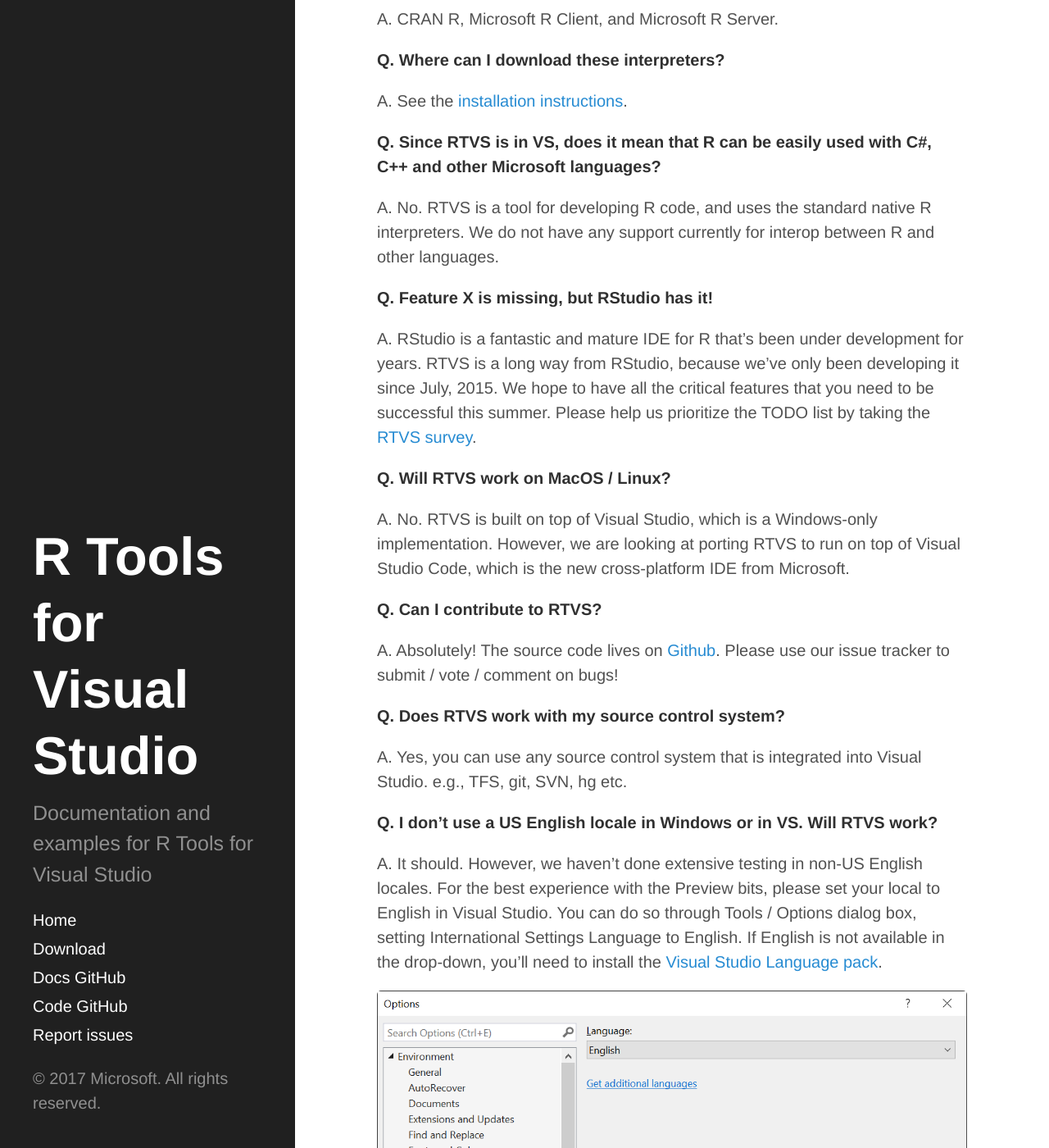
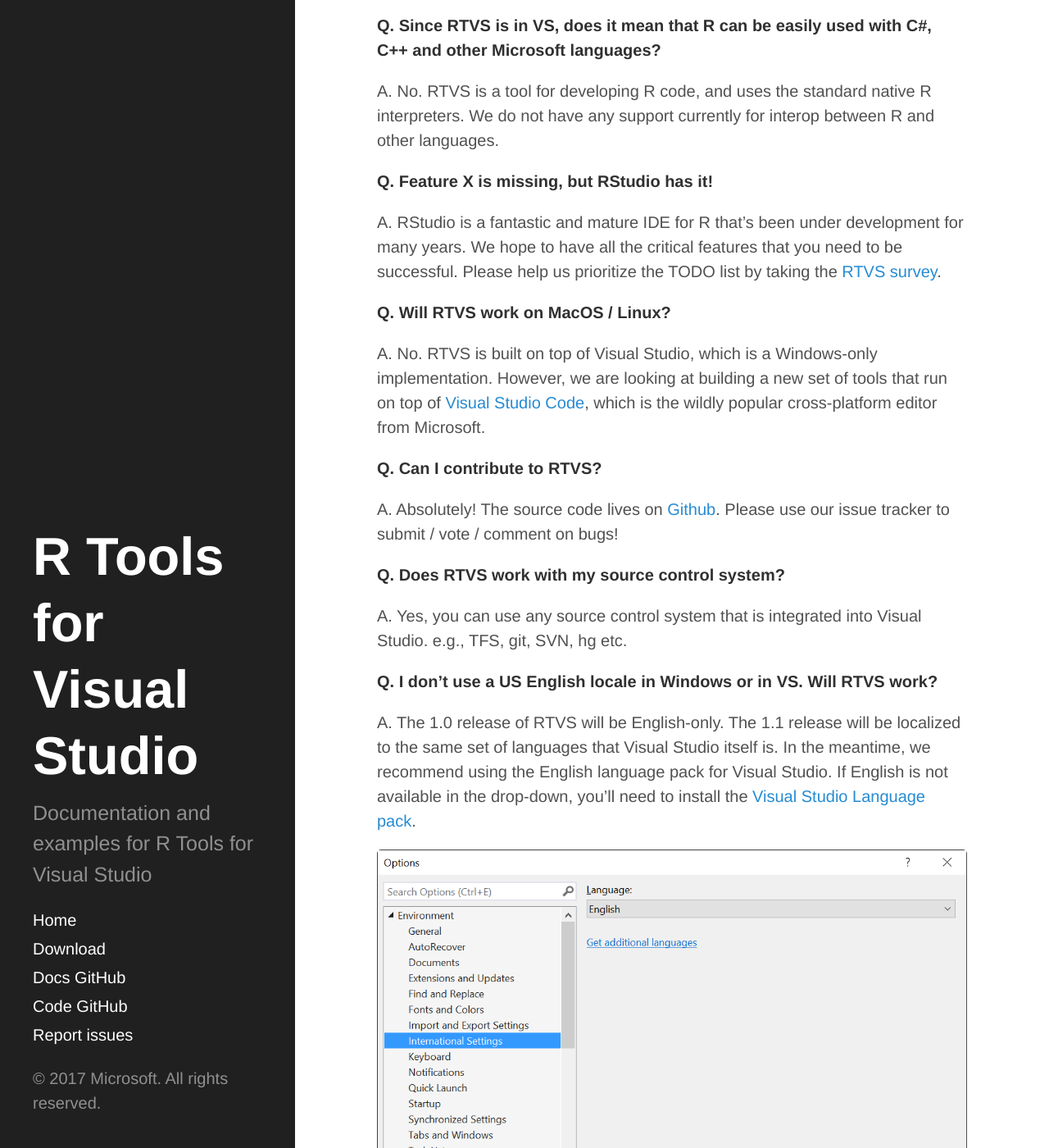
Before and after one commit to microsoft/RTVS-docs, a Jekyll site: the page built from index.md, in a window 1280 px wide and 1400 px high, scrolled down 4422 px. Shown: the whole window at 82% size. Built offline with Jekyll 4.4.1, drawn with Linux system fonts in a browser that asks for light colours; our own code applies the rules of GitHub Pages for plain Markdown files; some of the changed text lies outside the part shown.

Commit message:
Updating main docs landing page with new screenshot and updated text

```diff
--- a/index.md
+++ b/index.md
@@ -8,15 +8,11 @@
 
 ## About this release
 
-**THANK YOU** for trying out R Tools for Visual Studio (RTVS)! We welcome
-your feedback and comments; we're actively monitoring our [Github issue
-tracker](https://github.com/microsoft/RTVS/issues) and triage new incoming
-issues every Friday.
+This is our final release on the road to 1.0! Please try this release in all of
+your data science scenarios and [send us your
+feedback](https://github.com/Microsoft/RTVS/issues).
 
-Of course, we remind you that this release is meant for evaluation purposes only
-and not for production use.
-
-If you **already** have VS2015 with Update 3 (or higher) installed and R
+If you **already** have Visual Studio 2015 with Update 3 (or higher) and R
 installed, you can download RTVS from the link below - but we highly recommend
 following the [Installation guide](installation.html):
 
@@ -24,15 +20,14 @@
 
 ## Key features in Version 1.0
 
-RTVS 1.0 adds
+The key new feature in RTVS 1.0 is our [Remote Execution](remote-execution.html)
+feature. You can [configure a secure server](setup-remote.html) that your data
+scientists can share. This server lets you:
 
-## Key features from earlier Preview Releases
-
-For an overview of what is new in 0.4, please see [our What's New in 0.4
-page](new_for_04.html).
-
-If you want to see what we added in 0.3, please see [our What's New in 0.3
-page](new_for_03.html).
+* Make more powerful computing resources (CPU, GPU, memory) available to your
+  data scientsts.
+* Lock down sensitive data to a secure, IT-managed server. Data scientists must
+  bring their code to the data, not the other way around.
 
 ### Table of contents for the documentation
 
@@ -104,17 +99,12 @@
 
 ## FAQ
 
-**Q. Should I use RTVS in production?**
-
-A. No. This is a public preview. As such, there are bugs and missing features
-which will be addressed in the next few months. This release is only recommended
-for evaluation purposes and usage in production is strongly advised against.
-
 **Q. Is RTVS going to be free?**
 
-A. Yes! RTVS when combined with free Visual Studio Community Edition is a complete
-and perpetually free IDE. Please make sure that you [read the software license terms
-to see if you qualify for using the free edition of Visual Studio Community Edition](https://www.visualstudio.com/support/legal/mt171547).
+A. Yes! RTVS when combined with free Visual Studio Community Edition is a
+complete and perpetually free IDE. Please make sure that you [read the software
+license terms to see if you qualify for using the free edition of Visual Studio
+Community Edition](https://www.visualstudio.com/support/legal/mt171547).
 
 **Q. Is RTVS Open Source?**
 
@@ -136,7 +126,8 @@
 
 **Q. What R interpreters does RTVS work with?**
 
-A. CRAN R, Microsoft R Client, and Microsoft R Server.
+A. [CRAN R](https://cran.r-project.org/), [Microsoft R Client and Microsoft R
+Server](https://msdn.microsoft.com/en-us/microsoft-r/)
 
 **Q. Where can I download these interpreters?**
 
@@ -152,16 +143,16 @@
 **Q. Feature X is missing, but RStudio has it!**
 
 A. RStudio is a fantastic and mature IDE for R that's been under development for
-years. RTVS is a long way from RStudio, because we've only been developing it
-since July, 2015. We hope to have all the critical features that you need to be
-successful this summer. Please help us prioritize the TODO list by taking
-the [RTVS survey](https://www.surveymonkey.com/r/RTVS1).
+many years. We hope to have all the critical features that you need to be
+successful. Please help us prioritize the TODO list by taking the [RTVS
+survey](https://www.surveymonkey.com/r/RTVS1).
 
 **Q. Will RTVS work on MacOS / Linux?**
 
 A. No. RTVS is built on top of Visual Studio, which is a Windows-only
-implementation. However, we are looking at porting RTVS to run on top of Visual
-Studio Code, which is the new cross-platform IDE from Microsoft.
+implementation. However, we are looking at building a new set of tools that run
+on top of [Visual Studio Code](https://code.visualstudio.com/), which is the
+wildly popular cross-platform editor from Microsoft.
 
 **Q. Can I contribute to RTVS?**
 
@@ -176,11 +167,11 @@
 
 **Q. I don't use a US English locale in Windows or in VS. Will RTVS work?**
 
-A. It should. However, we haven't done extensive testing in non-US English
-locales. For the best experience with the Preview bits, please set your local to
-English in Visual Studio. You can do so through Tools / Options dialog box,
-setting International Settings Language to English. If English is not available
-in the drop-down, you'll need to install the [Visual Studio Language
+A. The 1.0 release of RTVS will be English-only. The 1.1 release will be
+localized to the same set of languages that Visual Studio itself is. In the
+meantime, we recommend using the English language pack for Visual Studio. If
+English is not available in the drop-down, you'll need to install the [Visual
+Studio Language
 pack](https://www.microsoft.com/en-us/download/details.aspx?id=48157).
 
 ![](./media/FAQ-international-settings.png)
@@ -196,7 +187,6 @@
 * Refactoring in the Editor
 * Rendering Shiny apps or `ggviz` plots in a VS window. We currently
     render using the default browser
-* Running your R session on another computer
 
 We'll be addressing these in the near future.
 
```
Also changed, not shown: other parts of index.md (+1 -1 lines), media/installer_screenshot.png.
